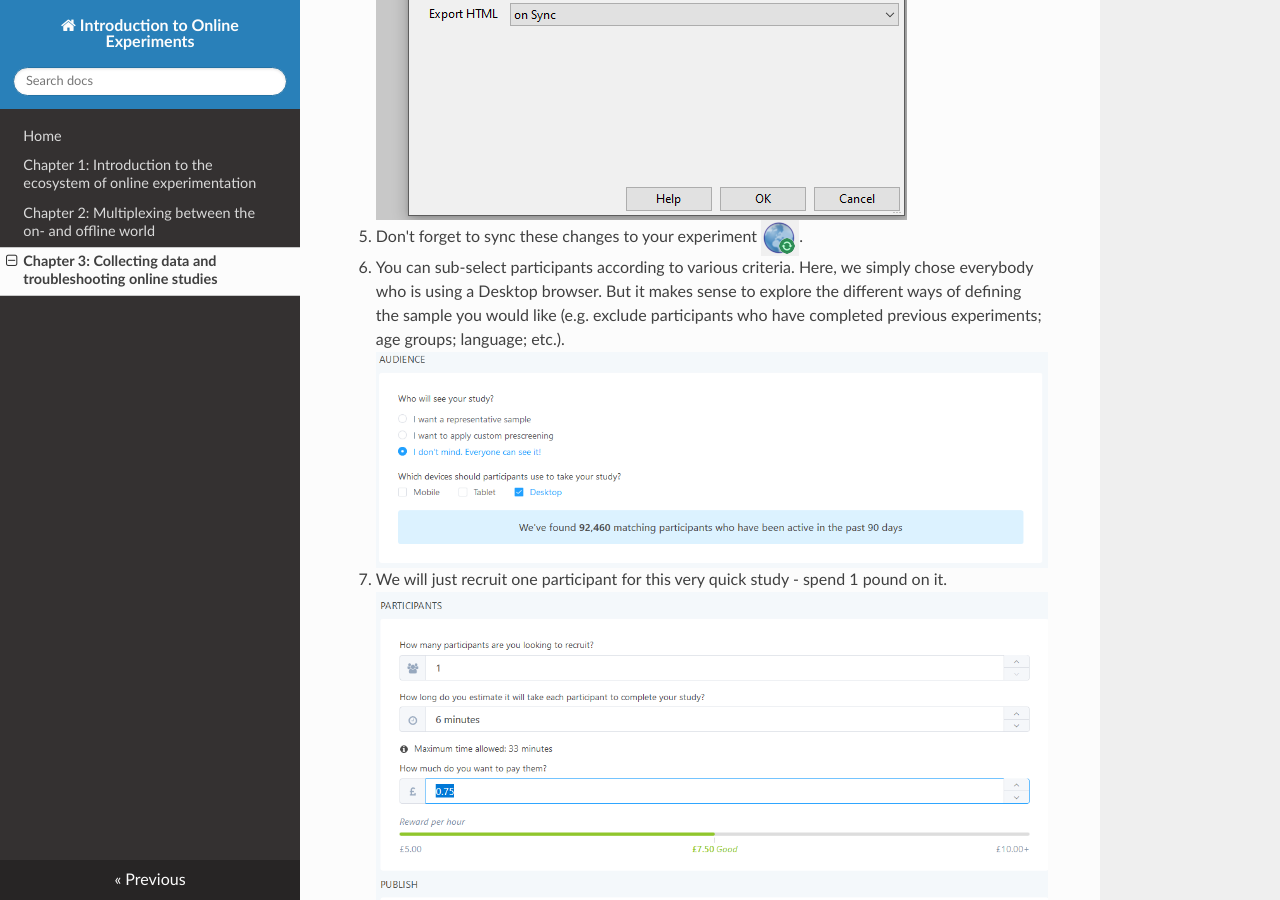
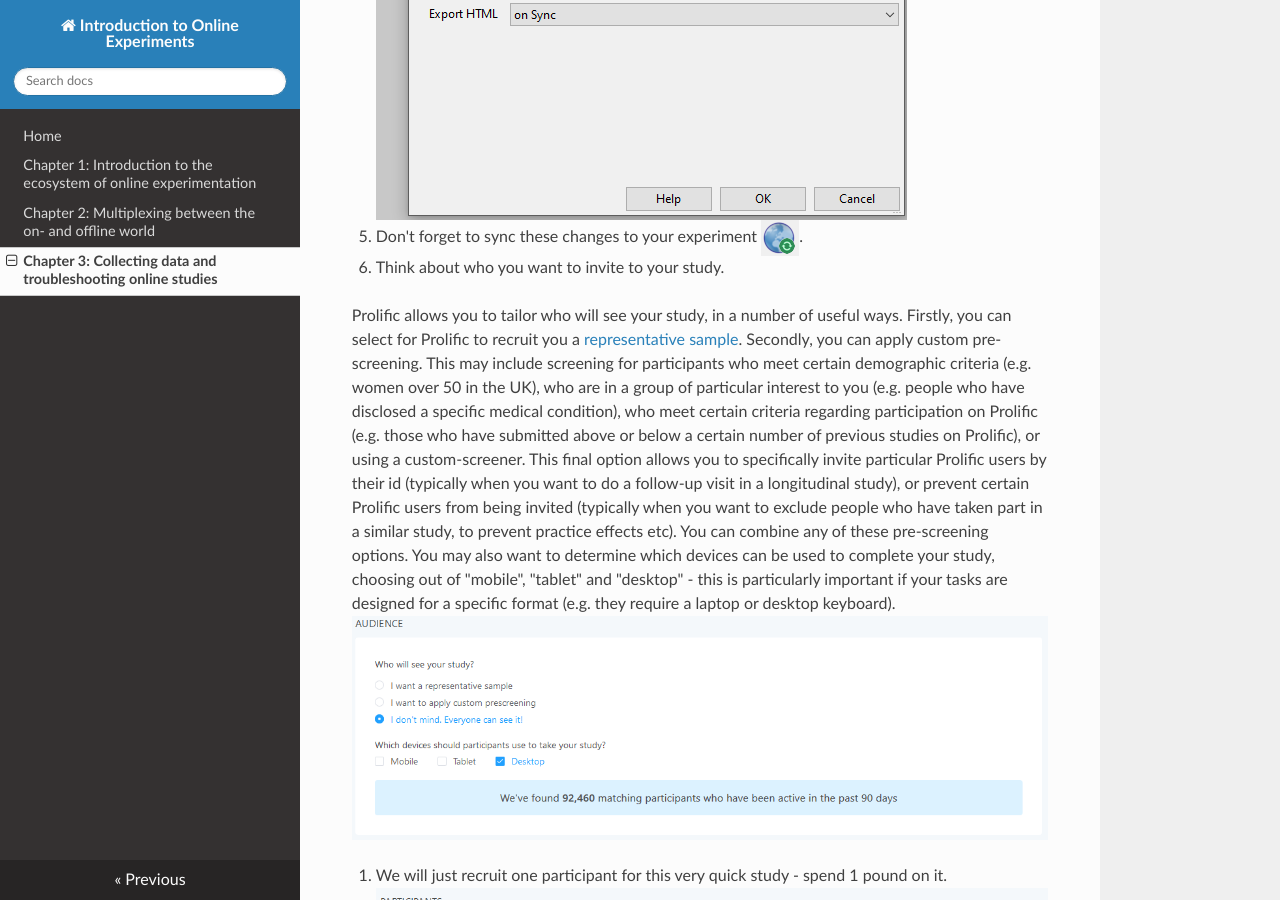
Before and after one commit to onlinews/online_ws, an MkDocs documentation site: the page built from docs/Ch_3_CollectingData.md, in a window 1280 px wide and 900 px high, scrolled down 10474 px. Built offline with MkDocs 1.6.1, drawn with Linux system fonts in a browser that asks for light colours; nearby versions of some CDN libraries.

Commit message:
Update Ch_3_CollectingData.md

```diff
--- a/docs/Ch_3_CollectingData.md
+++ b/docs/Ch_3_CollectingData.md
@@ -175,7 +175,9 @@
 
 5. Don't forget to sync these changes to your experiment ![Sync](./img/Sync.PNG).
 
-6. You can sub-select participants according to various criteria. Here, we simply chose everybody who is using a Desktop browser. But it makes sense to explore the different ways of defining the sample you would like (e.g. exclude participants who have completed previous experiments; age groups; language; etc.).
+6. Think about who you want to invite to your study.
+
+Prolific allows you to tailor who will see your study, in a number of useful ways. Firstly, you can select for Prolific to recruit you a [representative sample](https://researcher-help.prolific.co/hc/en-gb/articles/360019236753-Representative-Samples-on-Prolific). Secondly, you can apply custom pre-screening. This may include screening for participants who meet certain demographic criteria (e.g. women over 50 in the UK), who are in a group of particular interest to you (e.g. people who have disclosed a specific medical condition), who meet certain criteria regarding participation on Prolific (e.g. those who have submitted above or below a certain number of previous studies on Prolific), or using a custom-screener. This final option allows you to specifically invite particular Prolific users by their id (typically when you want to do a follow-up visit in a longitudinal study), or prevent certain Prolific users from being invited (typically when you want to exclude people who have taken part in a similar study, to prevent practice effects etc). You can combine any of these pre-screening options. You may also want to determine which devices can be used to complete your study, choosing out of "mobile", "tablet" and "desktop" - this is particularly important if your tasks are designed for a specific format (e.g. they require a laptop or desktop keyboard).
 ![Link Study to Prolific](./img/LinkToProlific4.PNG)
 
 7. We will just recruit one participant for this very quick study - spend 1 pound on it.
```
